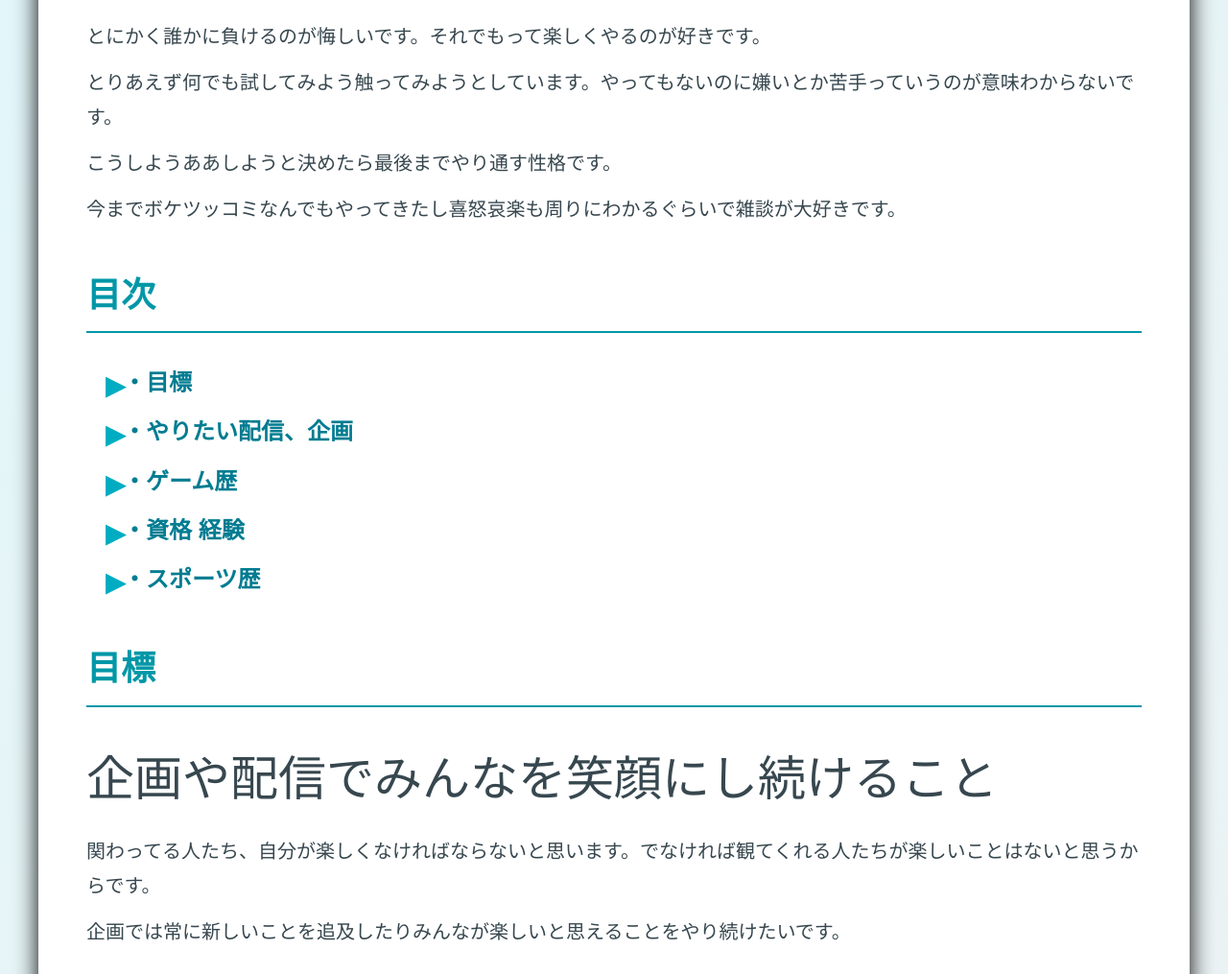
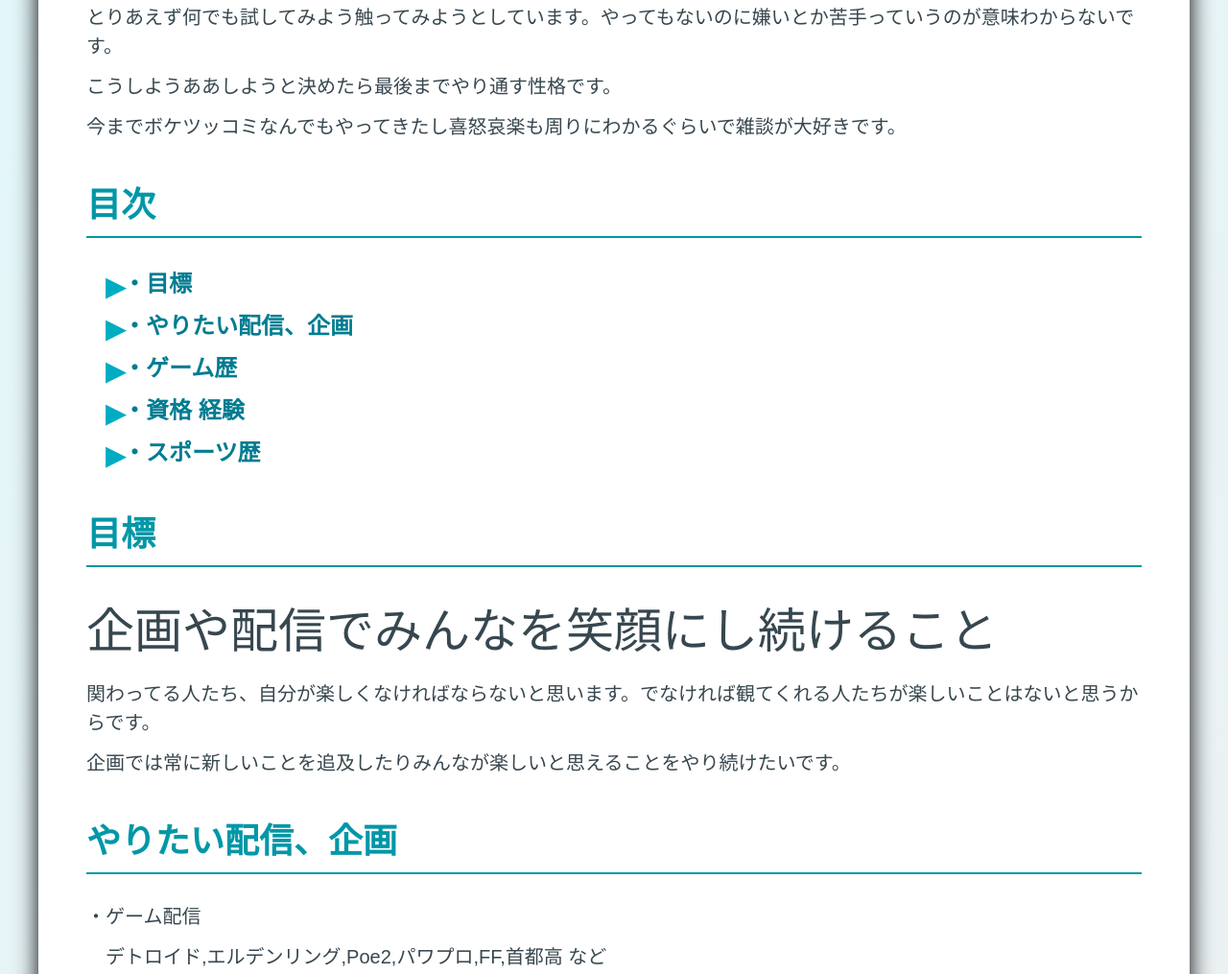
Before and after one commit to yamashita13910-glitch/my-vtuber-pr, a plain HTML site: page index.html in a window 1280 px wide. Shown: the part 649-1664 px from the top of the page at 96% size. Drawn offline with Linux system fonts and the light colour scheme.

Commit message:
Update color.css

```diff
--- a/color.css
+++ b/color.css
@@ -5,7 +5,7 @@ body {
   color: #2c3e50;
   margin: 0;
   padding: 40px;
-  line-height: 1.8;
+  line-height: 1.5;
   font-size: 20px;
 }
 
@@ -20,20 +20,16 @@ body {
 }
 
 /* タイトル */
-/* Google Fonts を使う場合 */
 @import url('https://fonts.googleapis.com/css2?family=Great+Vibes&display=swap');
 
 .title {
   font-family: 'Great Vibes', cursive;
-  /* 筆記体フォント */
   font-size: 3.5em;
   color: #1a1a1a;
   text-align: center;
   background-color: #e0f7fa;
-  /* 淡い水色背景 */
   padding: 20px 40px;
   border: 4px solid #00acc1;
-  /* 青系の枠線 */
   border-radius: 16px;
   box-shadow: 0 6px 15px rgba(0, 0, 0, 0.1);
   margin-bottom: 40px;
@@ -53,12 +49,9 @@ h2 {
 /* サブ見出し */
 h3 {
   color: #212121;
-  /* 黒に近いグレー（目に優しい） */
   background-color: #f5f5f5;
-  /* やや明るいグレー背景 */
   padding: 12px 16px;
   border-left: 6px solid #e34343;
-  /* アクセントカラー（青系） */
   border-radius: 4px;
   margin: 80px 0;
   margin-bottom: 20px;
@@ -135,6 +128,11 @@ button {
   transition: background 0.4s ease, box-shadow 0.4s ease;
 }
 
+button:hover {
+  background: linear-gradient(135deg, #00acc1, #26c6da);
+  box-shadow: 0 10px 25px rgba(0, 172, 193, 0.6);
+}
+
 @keyframes fadeIn {
   from {
     opacity: 0;
@@ -152,20 +150,7 @@ button {
   opacity: 0;
 }
 
-button:hover {
-  background: linear-gradient(135deg, #00acc1, #26c6da);
-  box-shadow: 0 10px 25px rgba(0, 172, 193, 0.6);
-}
-
 /* スムーズスクロール */
 html {
   scroll-behavior: smooth;
 }
-
-video {
-  border: 6px solid #46ff86;
-  border-radius: 12px;
-  box-shadow: 0 6px 20px rgba(1, 94, 58, 0.4);
-  margin: 20px 0;
-  display: block;
-}
```
